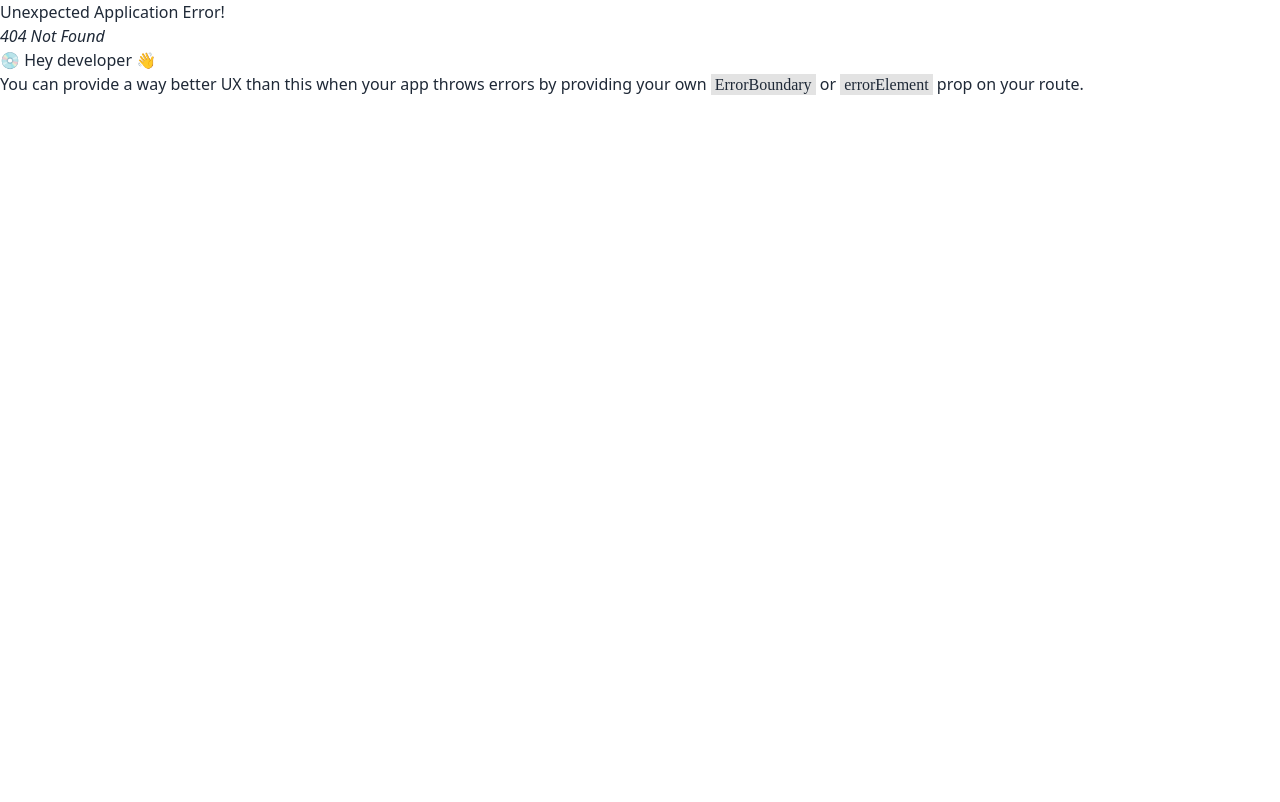
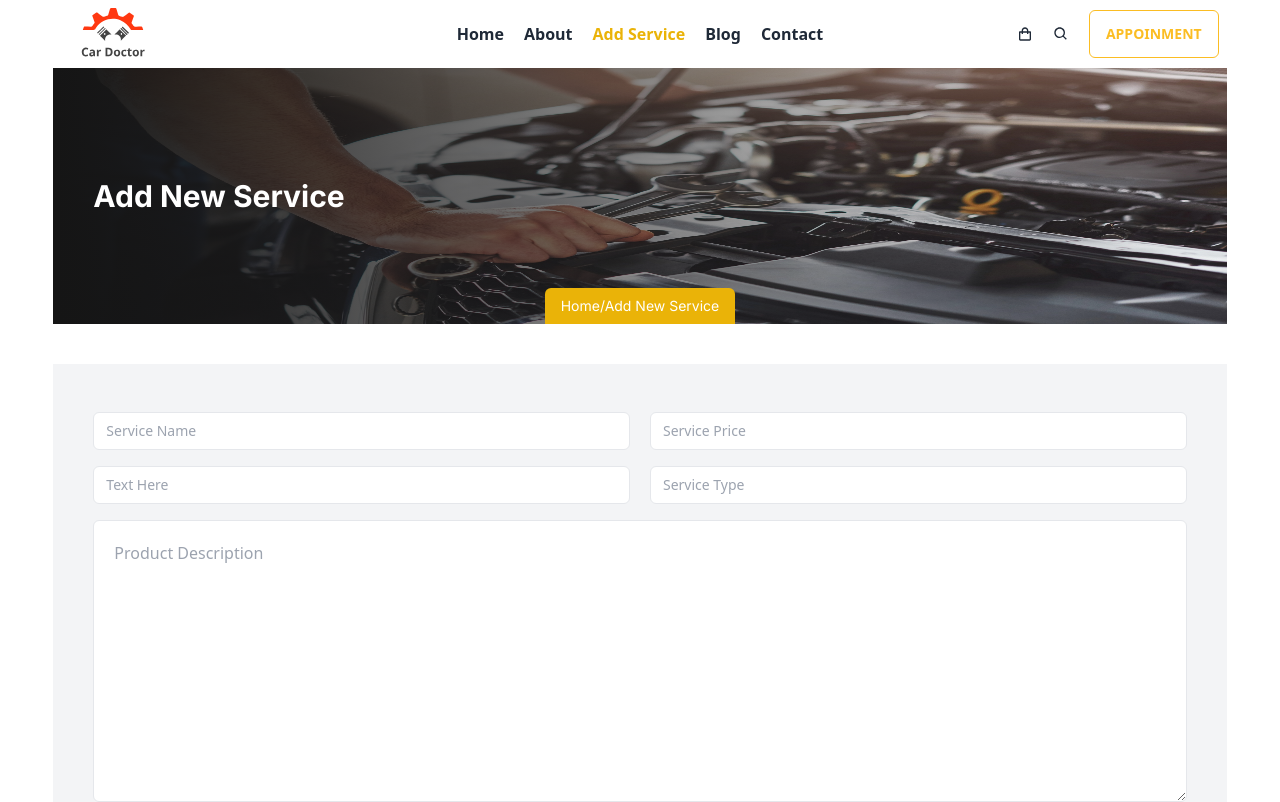
Before and after one commit to mohaiminur24/Car-Doctor-Client-Side, a React (Vite) app: page /addservice in a window 1280 px wide. Before the commit this address had no page. Shown: the top 802 px of the page. Built offline with nearby package versions, Linux system fonts and the light colour scheme.

Commit message:
add service page design complete

```diff
--- /dev/null
+++ b/src/AddNewServiceLayout/AddNewService.jsx
@@ -0,0 +1,61 @@
+import React from "react";
+import PageBanner from "../ShareableComponents/PageBanner";
+
+const AddNewService = () => {
+  return (
+    <div>
+      <PageBanner title="Home/Add New Service">Add New Service</PageBanner>
+      <div className="my-10 p-10 bg-gray-100">
+        <form>
+          <div className="flex gap-5">
+            <input
+              className="border w-full px-3 py-2 text-sm rounded-md outline-none my-2"
+              placeholder="Service Name"
+              type="text"
+              name="serviceName"
+              id="serviceName"
+            />
+            <input
+              className="border w-full px-3 py-2 text-sm rounded-md outline-none my-2"
+              placeholder="Service Price"
+              type="text"
+              name="servicePrice"
+              id="servicePrice"
+            />
+          </div>
+          <div className="flex gap-5">
+            <input
+              className="border w-full px-3 py-2 text-sm rounded-md outline-none my-2"
+              placeholder="Text Here"
+              type="text"
+              name="text"
+              id="text"
+            />
+            <input
+              className="border w-full px-3 py-2 text-sm rounded-md outline-none my-2"
+              placeholder="Service Type"
+              type="text"
+              name="serviceType"
+              id="serviceType"
+            />
+          </div>
+          <textarea
+            className="border w-full my-2 rounded-md p-5 outline-none"
+            placeholder="Product Description"
+            name="description"
+            id="description"
+            cols="30"
+            rows="10"
+          ></textarea>
+          <input
+            className="w-full py-2 bg-yellow-500 font-bold text-white rounded-md"
+            type="submit"
+            value="Submit"
+          />
+        </form>
+      </div>
+    </div>
+  );
+};
+
+export default AddNewService;
--- a/src/HeaderFooterLayout/Header.jsx
+++ b/src/HeaderFooterLayout/Header.jsx
@@ -25,9 +25,9 @@ const Header = () => {
       <li>
         <NavLink
           className={({ isActive }) => isActive && "text-yellow-500"}
-          to="/services"
+          to="/addservice"
         >
-          Services
+          Add Service
         </NavLink>
       </li>
       <li>
--- a/src/Routelayout/Route.jsx
+++ b/src/Routelayout/Route.jsx
@@ -2,6 +2,7 @@ import { createBrowserRouter } from "react-router-dom";
 import MainLayout from "../MainLayout";
 import HomePage from "../HomeLayout/HomePage";
 import ServiceDetails from "../ShareableComponents/ServiceDetails";
+import AddNewService from "../AddNewServiceLayout/AddNewService";
 
 const router = createBrowserRouter([
     {
@@ -16,6 +17,10 @@ const router = createBrowserRouter([
                 path:"/service/:id",
                 element: <ServiceDetails/>,
                 loader: ({params})=>fetch(`http://localhost:5000/service/${params.id}`)
+            },
+            {
+                path:"/addservice",
+                element: <AddNewService/>
             }
         ]
     }
```
